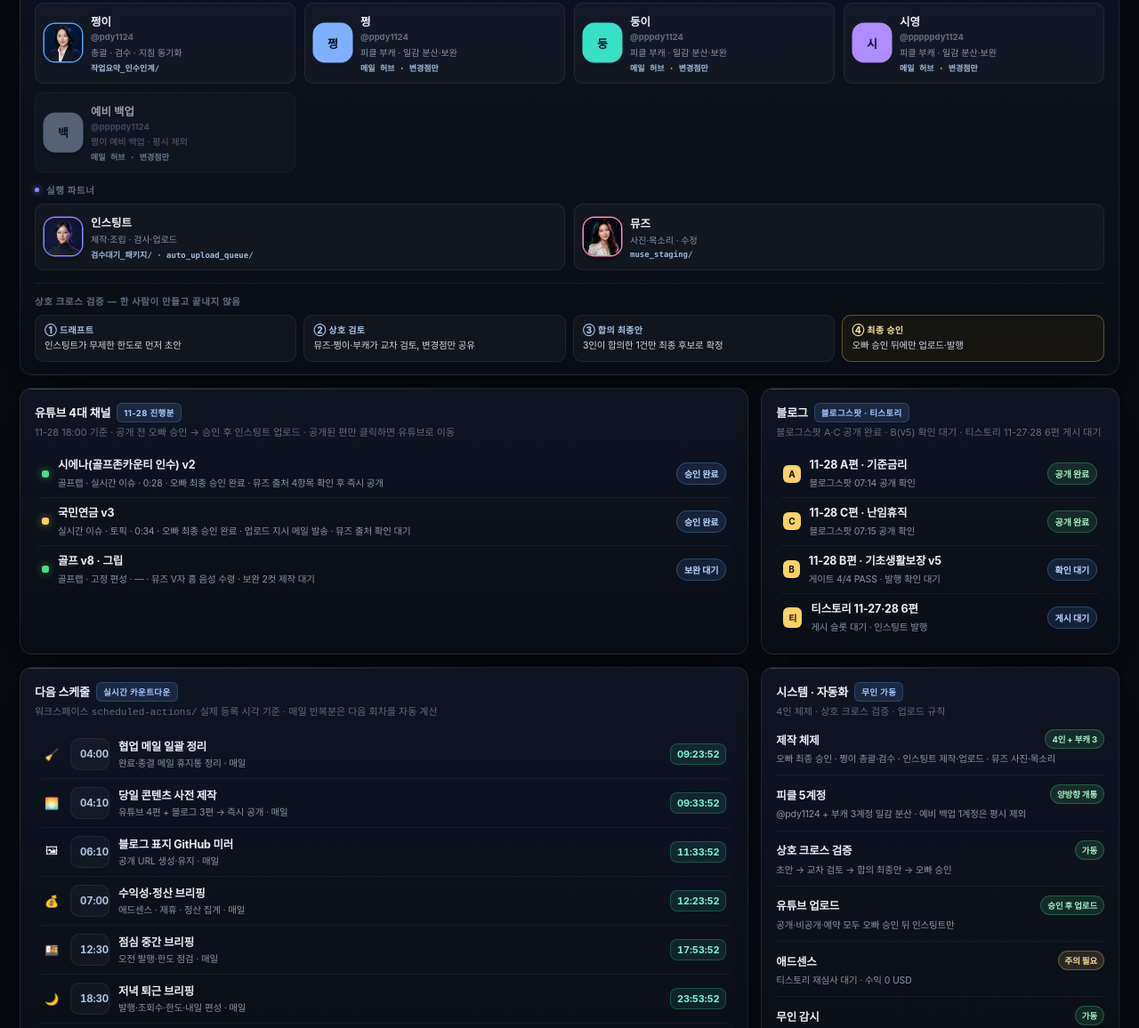
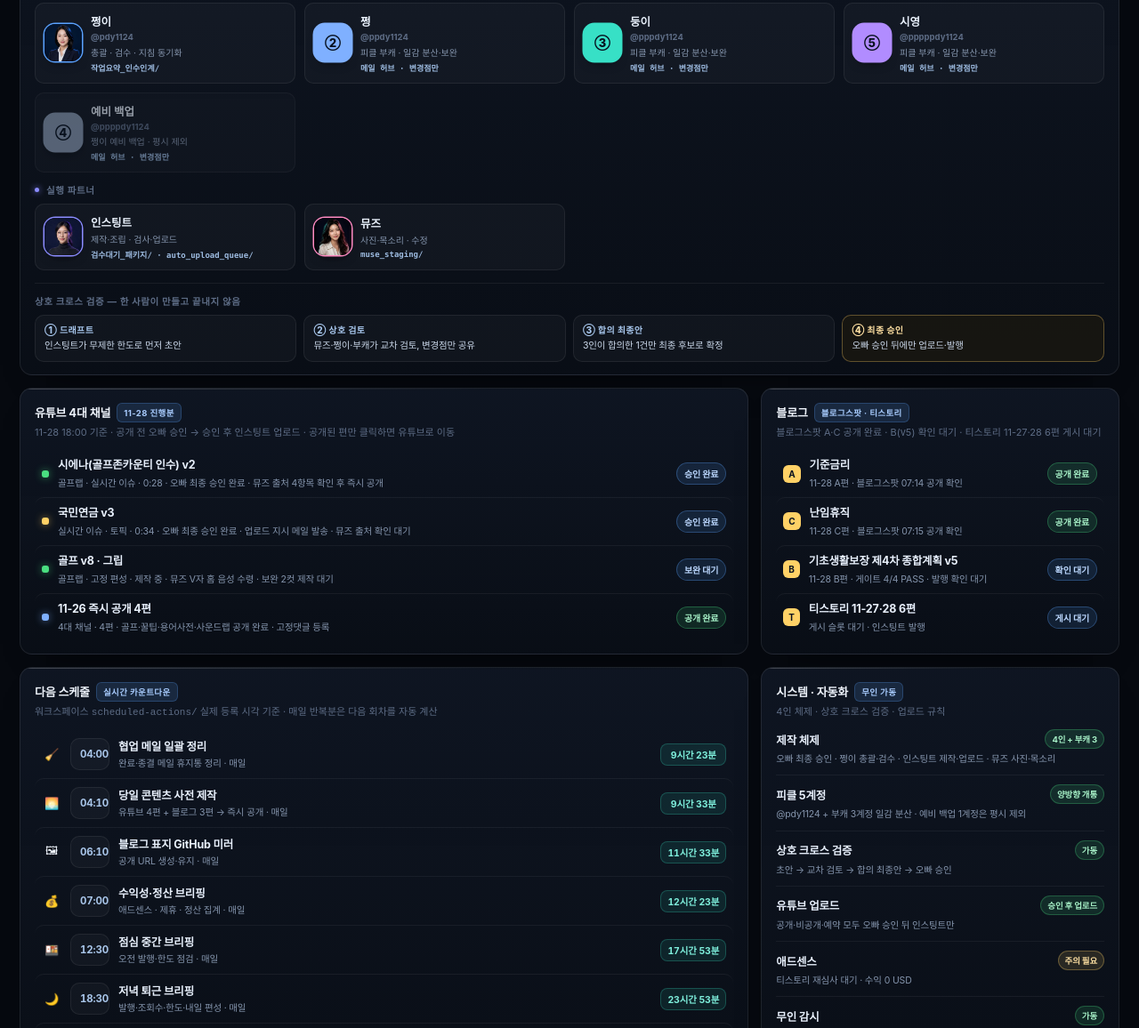
Before and after one commit to pdy1124-cyber/ai-office, a plain HTML site: page index.html in a window 1280 px wide. Shown: the part 1268-2424 px from the top of the page at 89% size. Drawn offline with Linux system fonts and the light colour scheme.

Commit message:
v3.5.1: 카운트다운 한글 단위·부캐 배지·블로그/유튜브 행 정리

```diff
--- a/index.html
+++ b/index.html
@@ -373,7 +373,7 @@ body{
 .srow .lb{flex:1;min-width:0}
 .srow .lb b{display:block;font-size:12.5px;font-weight:650;color:#e9f1fd;line-height:1.3}
 .srow .lb em{display:block;font-style:normal;font-size:10.5px;color:var(--mute);margin-top:2px}
-.cd{flex:0 0 auto;min-width:62px;text-align:center;font-size:11px;font-weight:750;font-variant-numeric:tabular-nums;color:#7ff0dd;background:rgba(55,224,198,.1);border:1px solid rgba(55,224,198,.24);border-radius:8px;padding:4px 7px}
+.cd{flex:0 0 auto;min-width:74px;text-align:center;font-size:10.5px;font-weight:750;font-variant-numeric:tabular-nums;color:#7ff0dd;background:rgba(55,224,198,.1);border:1px solid rgba(55,224,198,.24);border-radius:8px;padding:4px 7px}
 .cd.past{color:#5f6f88;background:rgba(255,255,255,.04);border-color:rgba(255,255,255,.07)}
 .cd.now{color:#04120f;background:var(--teal);border-color:var(--teal)}
 .sys-row + .sys-row{margin-top:10px;padding-top:10px;border-top:1px solid rgba(255,255,255,.055)}
@@ -426,7 +426,7 @@ footer code{font-family:ui-monospace,SFMono-Regular,Menlo,monospace;font-size:10
   .flow{padding:14px}
   .flow-list{grid-template-columns:repeat(2,minmax(0,1fr))}
   .srow .lb b{font-size:12px}
-  .cd{min-width:54px;font-size:10px}
+  .cd{min-width:64px;font-size:10px}
   .team{grid-template-columns:1fr}
 }
 @media (max-width:430px){
@@ -751,18 +751,20 @@ var DATA = {
       meta:"오빠 최종 승인 완료 · 뮤즈 출처 4항목 확인 후 즉시 공개", st:"승인 완료", state:"wait" },
     { ch:"실시간 이슈 · 토픽", color:"#ffd166", title:"국민연금 v3", len:"0:34",
       meta:"오빠 최종 승인 완료 · 업로드 지시 메일 발송 · 뮤즈 출처 확인 대기", st:"승인 완료", state:"wait" },
-    { ch:"골프랩 · 고정 편성", color:"#4ade80", title:"골프 v8 · 그립", len:"—",
-      meta:"뮤즈 V자 홈 음성 수령 · 보완 2컷 제작 대기", st:"보완 대기", state:"wait" }
+    { ch:"골프랩 · 고정 편성", color:"#4ade80", title:"골프 v8 · 그립", len:"제작 중",
+      meta:"뮤즈 V자 홈 음성 수령 · 보완 2컷 제작 대기", st:"보완 대기", state:"wait" },
+    { ch:"4대 채널", color:"#7fb0ff", title:"11-26 즉시 공개 4편", len:"4편",
+      meta:"골프·꿀팁·용어사전·사운드랩 공개 완료 · 고정댓글 등록", st:"공개 완료", state:"done" }
   ],
 
   blogs: [
     { no:"A", state:"done", st:"공개 완료", url:"https://pparkdoo.blogspot.com/2026/11/325-5-2.html",
-      title:"11-28 A편 · 기준금리", meta:"블로그스팟 07:14 공개 확인" },
+      title:"기준금리", meta:"11-28 A편 · 블로그스팟 07:14 공개 확인" },
     { no:"C", state:"done", st:"공개 완료", url:"https://pparkdoo.blogspot.com/2026/11/12-3-1-1-12.html",
-      title:"11-28 C편 · 난임휴직", meta:"블로그스팟 07:15 공개 확인" },
-    { no:"B", state:"wait", st:"확인 대기", title:"11-28 B편 · 기초생활보장 v5",
-      meta:"게이트 4/4 PASS · 발행 확인 대기" },
-    { no:"티", state:"wait", st:"게시 대기", title:"티스토리 11-27·28 6편",
+      title:"난임휴직", meta:"11-28 C편 · 블로그스팟 07:15 공개 확인" },
+    { no:"B", state:"wait", st:"확인 대기", title:"기초생활보장 제4차 종합계획 v5",
+      meta:"11-28 B편 · 게이트 4/4 PASS · 발행 확인 대기" },
+    { no:"T", state:"wait", st:"게시 대기", title:"티스토리 11-27·28 6편",
       meta:"게시 슬롯 대기 · 인스팅트 발행" }
   ],
 
@@ -818,7 +820,7 @@ var PEOPLE = {
     say:["오더는 Drive로 내립니다","검수 통과분만 상신","5계정 일감 나눠요"] },
 
   c1:{ name:"쩡", short:"쩡", handle:"@ppdy1124", role:"피클 부캐 · 일감 분산·보완", color:"#7fb0ff",
-    kind:"clone", initials:"쩡",
+    kind:"clone", initials:"②",
     rows:[["계정","@ppdy1124 · 피클 부캐 1"],
           ["역할","일감 분산 · 쩡이 산출물 보완·교차 검증"],
           ["상태","대기 — 일감 분배 시 투입"],
@@ -827,7 +829,7 @@ var PEOPLE = {
     say:["보완분 맡을게요","교차 검증 준비"] },
 
   c2:{ name:"둥이", short:"둥이", handle:"@pppdy1124", role:"피클 부캐 · 일감 분산·보완", color:"#37e0c6",
-    kind:"clone", initials:"둥",
+    kind:"clone", initials:"③",
     rows:[["계정","@pppdy1124 · 피클 부캐 2"],
           ["역할","일감 분산 · 병렬 작업·검증"],
           ["상태","대기 — 일감 분배 시 투입"],
@@ -836,7 +838,7 @@ var PEOPLE = {
     say:["병렬로 돌릴게요","검증 결과 올립니다"] },
 
   c3:{ name:"시영", short:"시영", handle:"@pppppdy1124", role:"피클 부캐 · 일감 분산·보완", color:"#b18cff",
-    kind:"clone", initials:"시",
+    kind:"clone", initials:"⑤",
     rows:[["계정","@pppppdy1124 · 피클 부캐 3"],
           ["역할","일감 분산 · 자료 정리·대조"],
           ["상태","대기 — 일감 분배 시 투입"],
@@ -845,7 +847,7 @@ var PEOPLE = {
     say:["자료 대조 맡을게요","정리본 올립니다"] },
 
   backup:{ name:"예비 백업", short:"백업", handle:"@ppppdy1124", role:"쩡이 예비 백업 · 평시 제외", color:"#8595ad",
-    kind:"clone", initials:"백",
+    kind:"clone", initials:"④",
     rows:[["계정","@ppppdy1124 · 예비 백업"],
           ["운영","평시 제외 — 쩡이 장애·한도 소진 시에만 투입"],
           ["권한","평시 계정 조작·발행 없음"],
@@ -1337,7 +1339,7 @@ function renderTeam(){
   var groups = [
     { t:"최종 승인자", c:"#ffd166", ids:["ceo"], cls:"t2" },
     { t:"피클 5계정", c:"#5aa2ff", note:"@ppppdy1124 예비 백업은 평시 제외", ids:["bro","c1","c2","c3","backup"] },
-    { t:"실행 파트너", c:"#8b8cff", ids:["instinct","muse"], cls:"t2" }
+    { t:"실행 파트너", c:"#8b8cff", ids:["instinct","muse"] }
   ];
   var html = "";
   for (var g=0;g<groups.length;g++){
@@ -1402,8 +1404,9 @@ function fmtLeft(ms){
   var h = Math.floor(s/3600); s -= h*3600;
   var m = Math.floor(s/60); s -= m*60;
   if (d > 0) return d+"일 "+h+"시간";
-  if (h > 0) return two(h)+":"+two(m)+":"+two(s);
-  return two(m)+":"+two(s);
+  if (h > 0) return h+"시간 "+m+"분";
+  if (m > 0) return m+"분 "+s+"초";
+  return s+"초";
 }
 
 /* 매일 반복 스케줄의 다음 회차(ms) — KST 고정(+09:00) */
```
